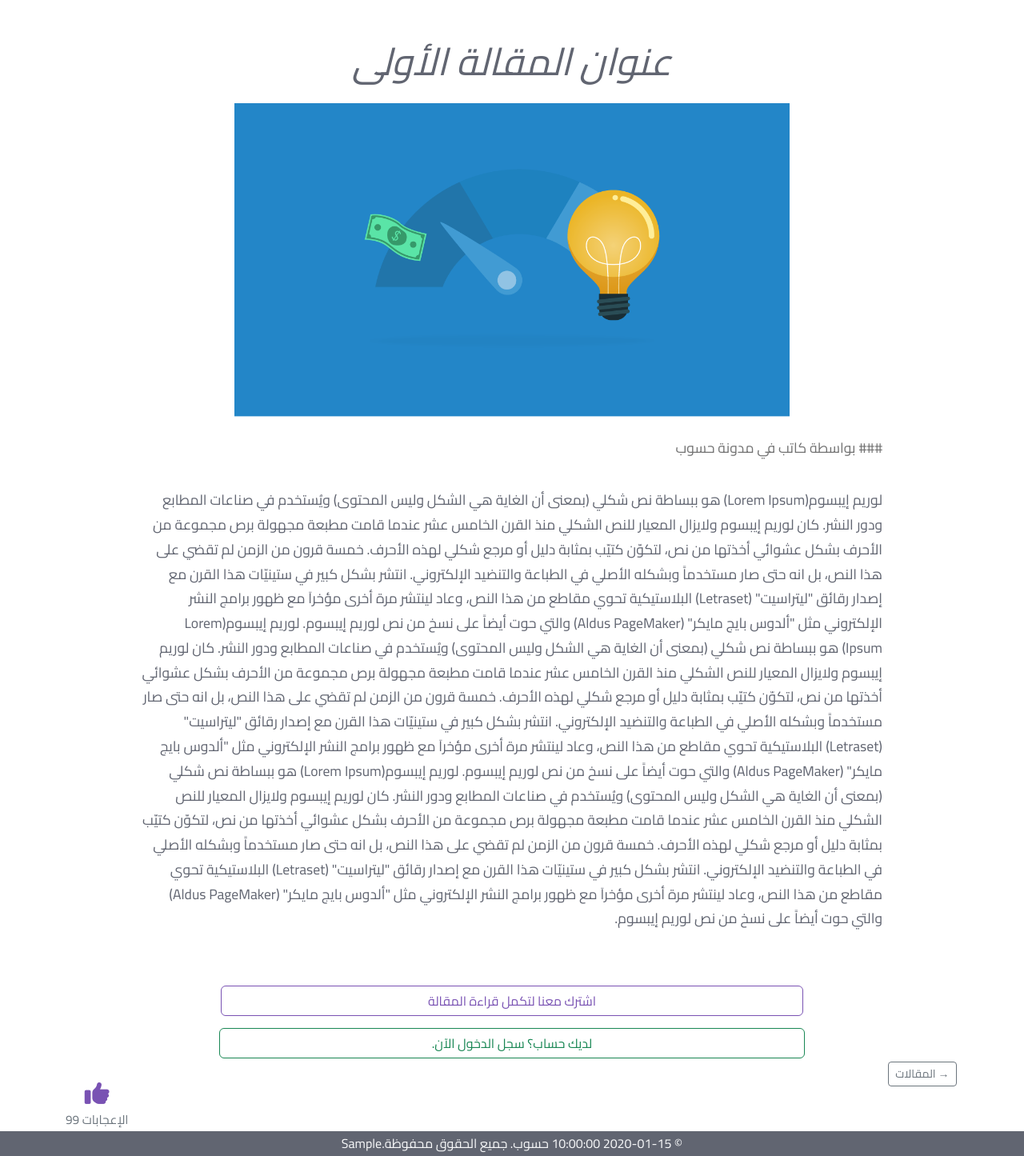
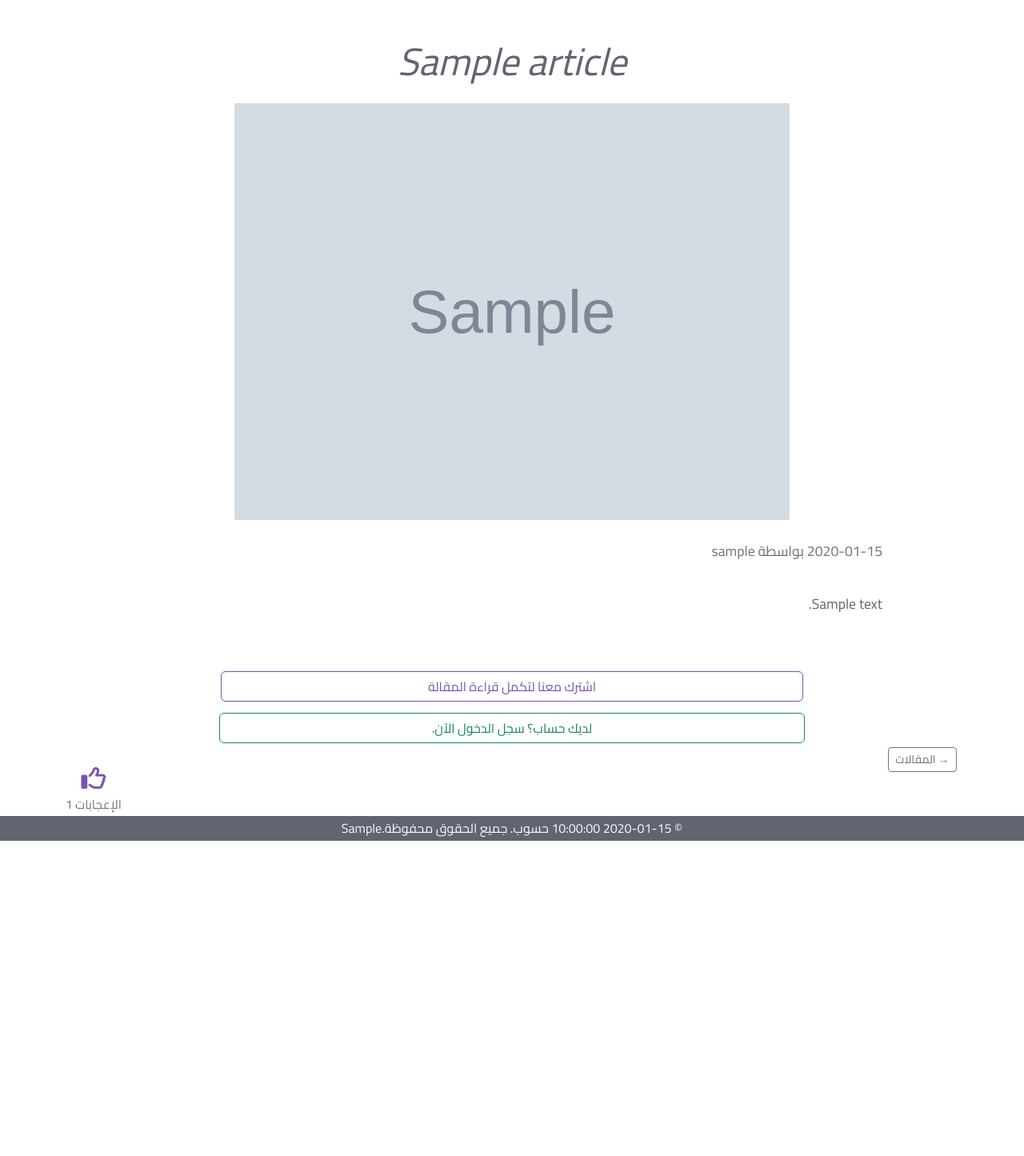
Before and after one commit to Ayman-monn/flask_blog, a Python web app: template blog/template/articles/article.jinja in a window 1280 px wide. Shown: the part 63-1508 px from the top of the page at 80% size. After the commit the page ends 1114 px from the top, so only its background shows below. Run offline with Jinja, Linux system fonts and the light colour scheme; the template is opened without the code that fills it: most values are stand-ins (such as "Sample title", 1, 10 or a date in 2020); grey boxes marked "Sample" are stand-in pictures; some libraries are stand-ins or nearby versions.

Commit message:
Adding Like

```diff
--- a/blog/routes/ArticleRouter.py
+++ b/blog/routes/ArticleRouter.py
@@ -3,4 +3,6 @@ from blog.controllers.ArticleController import ArticleController
 
 ArticleRouter = Blueprint("article_controller", __name__, url_prefix="/article")
 
-ArticleRouter.route("/article_add", methods=["POST", "GET"])(ArticleController.add_article)
+ArticleRouter.route("/article_add", methods=["POST", "GET"])(ArticleController.article_add)
+ArticleRouter.route("/<int:id>", methods=["GET"])(ArticleController.article_show)
+ArticleRouter.route("/<int:id>/like", methods=['GET', 'POST'])(ArticleController.article_like)
--- /dev/null
+++ b/blog/static/js/like_function.js
@@ -0,0 +1,15 @@
+function likeArticle(articleId){
+    const likeCount = document.getElementById(`likes-count-${articleId}`);
+    const likeButton = document.getElementById(`likes-button-${articleId}`);
+
+    fetch(`/article/${articleId}/like`, {method:"POST"})
+    .then((res)=> res.json()).then((data)=>{
+        likeCount.innerHTML = data["likes"];
+        if (data["liked"] === true){
+            likeButton.className = 'fas fa-thumbs-up fa-2x';
+        }else{
+            likeButton.className = 'far fa-thumbs-up fa-2x';
+
+        }
+    });
+};
--- a/blog/template/articles/article.jinja
+++ b/blog/template/articles/article.jinja
@@ -3,50 +3,64 @@
   <div class="container">
     <div class="row">
       <div class="col-sm-8 col-md-8 col-lg-10 mx-auto">
-        <h2 class="blog-post-title display-4 fst-italic m-4 text-center">عنوان المقالة الأولى</h2>
+        <h2 class="blog-post-title display-4 fst-italic m-4 text-center">{{ article.title }}</h2>
         <div class="media d-flex justify-content-center mb-2">
-          <img src="../../static/images/default.png" class="img-fluid w-75 h-auto" alt="img" />
+          <img src="{{ url_for('static', filename='images/'+article.article_img)}}" class="img-fluid w-75 h-auto" alt="img" />
         </div>
         <article class="blog-post">
-          <p class="blog-post-meta col-sm-8 col-md-8 col-lg-8">### بواسطة كاتب في مدونة حسوب</p>
+          <p class="blog-post-meta col-sm-8 col-md-8 col-lg-8"> {{ article.created_at.strftime('%Y-%m-%d')}} بواسطة {{article.user.username}}</p>
           <div class="blog-post-content">
-            لوريم إيبسوم(Lorem Ipsum) هو ببساطة نص شكلي (بمعنى أن الغاية هي الشكل وليس المحتوى) ويُستخدم في صناعات المطابع ودور النشر. كان لوريم إيبسوم ولايزال المعيار للنص الشكلي منذ القرن الخامس عشر عندما
-            قامت مطبعة مجهولة برص مجموعة من الأحرف بشكل عشوائي أخذتها من نص، لتكوّن كتيّب بمثابة دليل أو مرجع شكلي لهذه الأحرف. خمسة قرون من الزمن لم تقضي على هذا النص، بل انه حتى صار مستخدماً وبشكله الأصلي
-            في الطباعة والتنضيد الإلكتروني. انتشر بشكل كبير في ستينيّات هذا القرن مع إصدار رقائق "ليتراسيت" (Letraset) البلاستيكية تحوي مقاطع من هذا النص، وعاد لينتشر مرة أخرى مؤخراَ مع ظهور برامج النشر
-            الإلكتروني مثل "ألدوس بايج مايكر" (Aldus PageMaker) والتي حوت أيضاً على نسخ من نص لوريم إيبسوم.
-            لوريم إيبسوم(Lorem Ipsum) هو ببساطة نص شكلي (بمعنى أن الغاية هي الشكل وليس المحتوى) ويُستخدم في صناعات المطابع ودور النشر. كان لوريم إيبسوم ولايزال المعيار للنص الشكلي منذ القرن الخامس عشر عندما
-            قامت مطبعة مجهولة برص مجموعة من الأحرف بشكل عشوائي أخذتها من نص، لتكوّن كتيّب بمثابة دليل أو مرجع شكلي لهذه الأحرف. خمسة قرون من الزمن لم تقضي على هذا النص، بل انه حتى صار مستخدماً وبشكله الأصلي
-            في الطباعة والتنضيد الإلكتروني. انتشر بشكل كبير في ستينيّات هذا القرن مع إصدار رقائق "ليتراسيت" (Letraset) البلاستيكية تحوي مقاطع من هذا النص، وعاد لينتشر مرة أخرى مؤخراَ مع ظهور برامج النشر
-            الإلكتروني مثل "ألدوس بايج مايكر" (Aldus PageMaker) والتي حوت أيضاً على نسخ من نص لوريم إيبسوم.
-            لوريم إيبسوم(Lorem Ipsum) هو ببساطة نص شكلي (بمعنى أن الغاية هي الشكل وليس المحتوى) ويُستخدم في صناعات المطابع ودور النشر. كان لوريم إيبسوم ولايزال المعيار للنص الشكلي منذ القرن الخامس عشر عندما
-            قامت مطبعة مجهولة برص مجموعة من الأحرف بشكل عشوائي أخذتها من نص، لتكوّن كتيّب بمثابة دليل أو مرجع شكلي لهذه الأحرف. خمسة قرون من الزمن لم تقضي على هذا النص، بل انه حتى صار مستخدماً وبشكله الأصلي
-            في الطباعة والتنضيد الإلكتروني. انتشر بشكل كبير في ستينيّات هذا القرن مع إصدار رقائق "ليتراسيت" (Letraset) البلاستيكية تحوي مقاطع من هذا النص، وعاد لينتشر مرة أخرى مؤخراَ مع ظهور برامج النشر
-            الإلكتروني مثل "ألدوس بايج مايكر" (Aldus PageMaker) والتي حوت أيضاً على نسخ من نص لوريم إيبسوم.
+          {% if customer and customer.status == "active" or current_user.is_admin %}
+              {{ article.content | safe }}
+          {% else %}
+              {{ article.content[:1000] | safe }}
+              <div class="extra">{{ article.content[1000:1500] | safe}}</div>
+          {% endif %}
           </div>
         </article>
       </div>
     </div>
     <div class="row">
       <div class="col-sm-8 col-md-8 col-lg-8 mx-auto">
+      {% if customer and customer.status=="active" or current_user.is_admin %}
+      {% elif customer and not customer.status =="active" %}
         <div class="d-grid gap-2">
           <a href="#" class="btn mainButtonWhite" role="button">اشترك معنا لتكمل قراءة المقالة</a>
-          <a href="#" class="btn btn-outline-success" role="button">لديك حساب؟ سجل الدخول الآن.</a>
         </div>
+      {% else %}
+        <div class="d-grid gap-2">
+          <a href="#" class="btn mainButtonWhite" role="button">اشترك معنا لتكمل قراءة المقالة</a>
+          <a href="{{ url_for('auth_controller.user_login')}}" class="btn btn-outline-success" role="button">لديك حساب؟ سجل الدخول الآن.</a>
+        </div>
+      {% endif %}
       </div>
     </div>
     <div class="d-flex justify-content-between">
       <div>
-        <a href="#" class="btn btn-sm btn-outline-secondary mb-4" role="button">→ المقالات</a>
+        <a href="{{ url_for('main_controller.home') }}" class="btn btn-sm btn-outline-secondary mb-4" role="button">→ المقالات</a>
       </div>
       <div class="d-flex justify-content-end">
         <small class="text-muted">
           <br />
           <div class="text-center">
-            <i class="fas fa-thumbs-up fa-2x"></i>
+          {% if current_user.id and current_user.is_admin or customer and customer.status =="active" %}
+          {# <i class="fa-solid fa-thumbs-up"></i> #}
+            <i
+              class="{{ 'fas fa-thumbs-up fa-2x' if current_user.id in article.likes|map(attribute='liked_user') else 'far fa-thumbs-up fa-2x' }}"
+              onclick="likeArticle({{article.id}})"
+              id="like-button-{{ article.id }}"
+              >
+            </i>
+          {% elif not customer or customer and  customer.status != "active" %}
+            <a href="#"><i class="far fa-thumbs-up fa-2x"></i></a>
+          {% else %}
+            <a href="{{ url_for('auth_controller.user_login')}}"><i class="far fa-thumbs-up fa-2x"></i></a>
+          {% endif %}
           </div>
-          الإعجابات <span>99</span></small
+          الإعجابات <span id="likes-count-{{ article.id }}">{{ article.likes | length}}</span></small
         >
       </div>
     </div>
   </div>
+  <script src="{{url_for('static', filename='js/like_function.js')}}"></script>
 {% endblock content %}
--- a/blog/template/main/home.jinja
+++ b/blog/template/main/home.jinja
@@ -10,13 +10,13 @@
           {% for article in articles_list %}
           <div class="col-sm-6 col-lg-4 mb-4">
             <div class="card cards">
-              <a href="#">
+              <a href="{{ url_for('article_controller.article_show', id=article.id)}}">
                 <img src="{{ url_for('static', filename='images/'+article.article_img) }}" class="card-img-top bd-placeholder-img" style="max-height: 250px" alt="img" />
               </a>
               <div class="card-body pb-1">
                 <ul class="list-group list-group-flush">
                   <li class="list-group-item">
-                    <a href="#" class="text-decoration-none link-secondary fs-5 fw-bold text-start text-break cardTitle">{{ article.title[:70] }}</a>
+                    <a href="{{ url_for('article_controller.article_show', id=article.id)}}" class="text-decoration-none link-secondary fs-5 fw-bold text-start text-break cardTitle">{{ article.title[:70] }}</a>
                   </li>
                   <li class="list-group-item d-flex justify-content-between card-li">
                     <p class="text-end">
--- a/blog/template/partials/navbar.jinja
+++ b/blog/template/partials/navbar.jinja
@@ -15,7 +15,7 @@
                     <li><a class="dropdown-item" href="#">الاشتراكات</a></li>
                     <li><a class="dropdown-item" href="#">المستخدمين</a></li>
                     <li><hr class="dropdown-divider" /></li>
-                    <li><a class="dropdown-item" href="{{ url_for('article_controller.add_article')}}">إضافة مقالة</a></li>
+                    <li><a class="dropdown-item" href="{{ url_for('article_controller.article_add')}}">إضافة مقالة</a></li>
                     <li><a class="dropdown-item" href="#">لائحة المقالات</a></li>
                   </ul>
                 </li>
```
Also changed, not shown: blog/controllers/ArticleController.py (+42 -2 lines).
